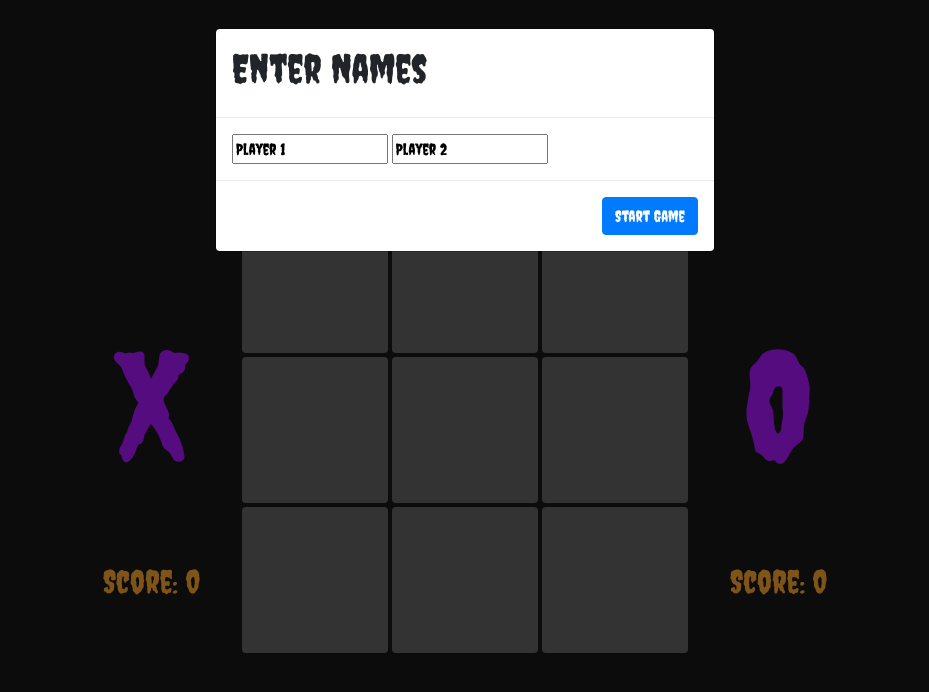
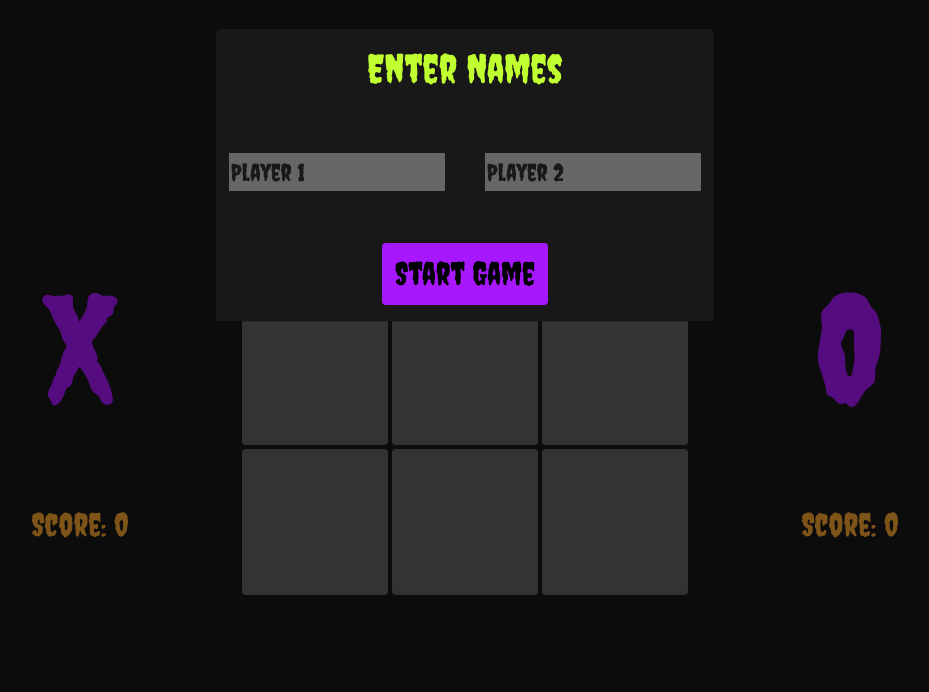
Before and after one commit to Christler/tic-tac-toe, a plain HTML site: page index.html in a window 1280 px wide. Shown: the whole page, without its empty margins (175-1104 px from the left). Drawn offline with nearby package versions, Linux system fonts and the light colour scheme.

Commit message:
finished up some styling

```diff
--- a/index.html
+++ b/index.html
@@ -14,7 +14,7 @@
     <div class="modal fade" data-backdrop="static">
         <div class="modal-dialog">
             <div class="modal-content">
-                <div class="modal-header">
+                <div class="modal-header justify-content-center">
                     <h1>Enter Names</h1>
                 </div>
                 <div class="modal-body">
@@ -22,7 +22,7 @@
                     <input type="text" class="player2Input" name="player2Input" value="Player 2">
                 </div>
                 <div class="modal-footer">
-                    <button class="startGame btn btn-primary">Start Game</button>
+                    <button class="startGame btn">Start Game</button>
                 </div>
             </div>
         </div>
--- a/style.css
+++ b/style.css
@@ -6,11 +6,35 @@ body{
 
 }
 
+.modal-content{
+  background-color: #181818 !important;
+}
+.modal-header{
+  background-color: #181818;
+  color: #c0ff30;
+  border: none !important;
+}
+
+.modal-body, .modal-footer{
+  display: flex;
+  justify-content: center !important;
+  background-color: #181818;
+  border: none !important;
+}
+
+.modal-body input{
+  background-color: #666;
+  color: #181818;
+  font-size: 24px;
+  margin: 20px;
+  border: none;
+}
+
 .title{
   color: #c0ff30;
   margin: 1em 0;
   text-align: center;
-  font-size: 4em;
+  font-size: 46px;
 }
 
 .main{
@@ -19,6 +43,7 @@ body{
 }
 
 .leftSide, .rightSide{
+  width: 25%;
   display: flex;
   flex-direction: column;
   justify-content: center;
@@ -60,14 +85,29 @@ body{
 .gameStatus{
   color: #c0ff30;
   text-align: center;
-  font-size: 24px;
+  font-size: 32px;
   padding: 20px;
+}
+
+.container{
+  display: flex;
+  justify-content: center;
+}
+
+.startBtn, .startGame{
+  background-color: #a818ff;
+  font-size: 32px !important;
+  transition: 0.2s;
 }
 
 .startBtn{
   visibility: hidden;
-  background-color: #a818ff;
-  font-size: 32px !important;
+}
+
+.startBtn:hover, .startGame:hover{
+  background-color: #181818;
+  color: #a818ff;
+  outline: 2px solid #a818ff;
 }
 
 .unclickable{
```
